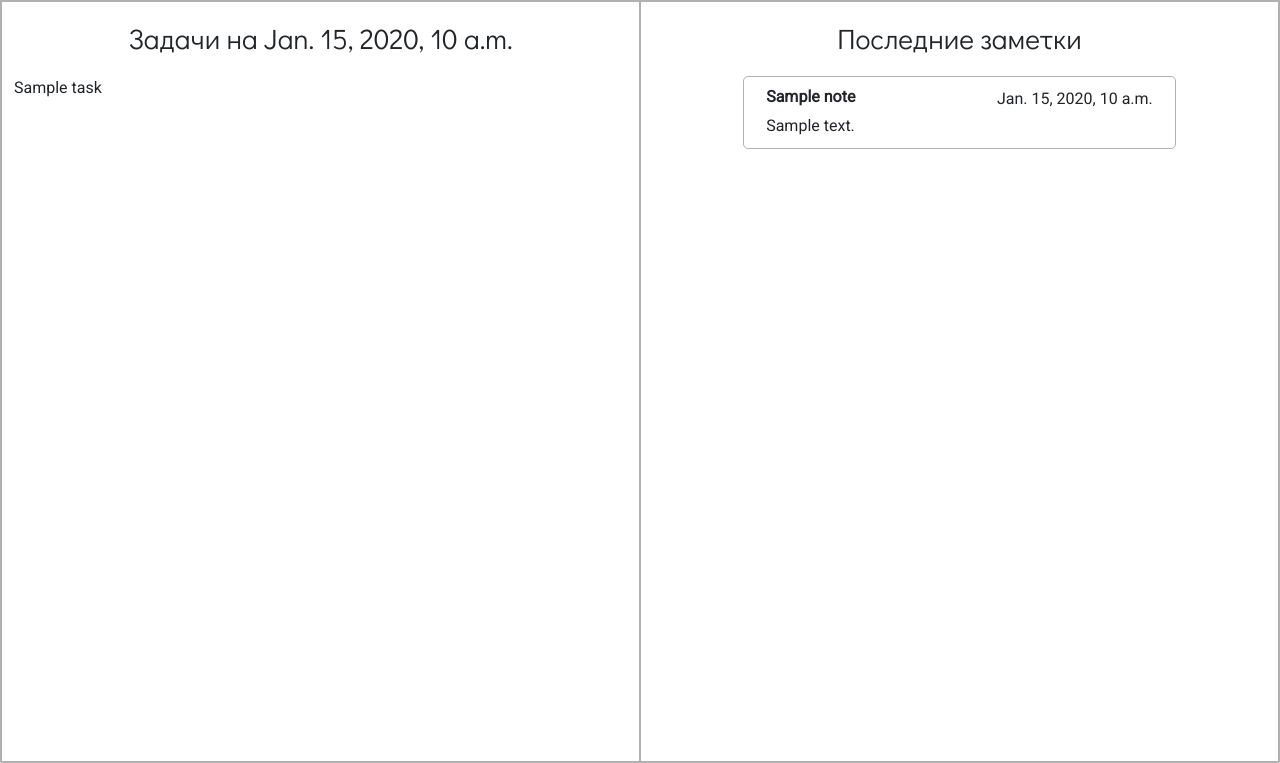
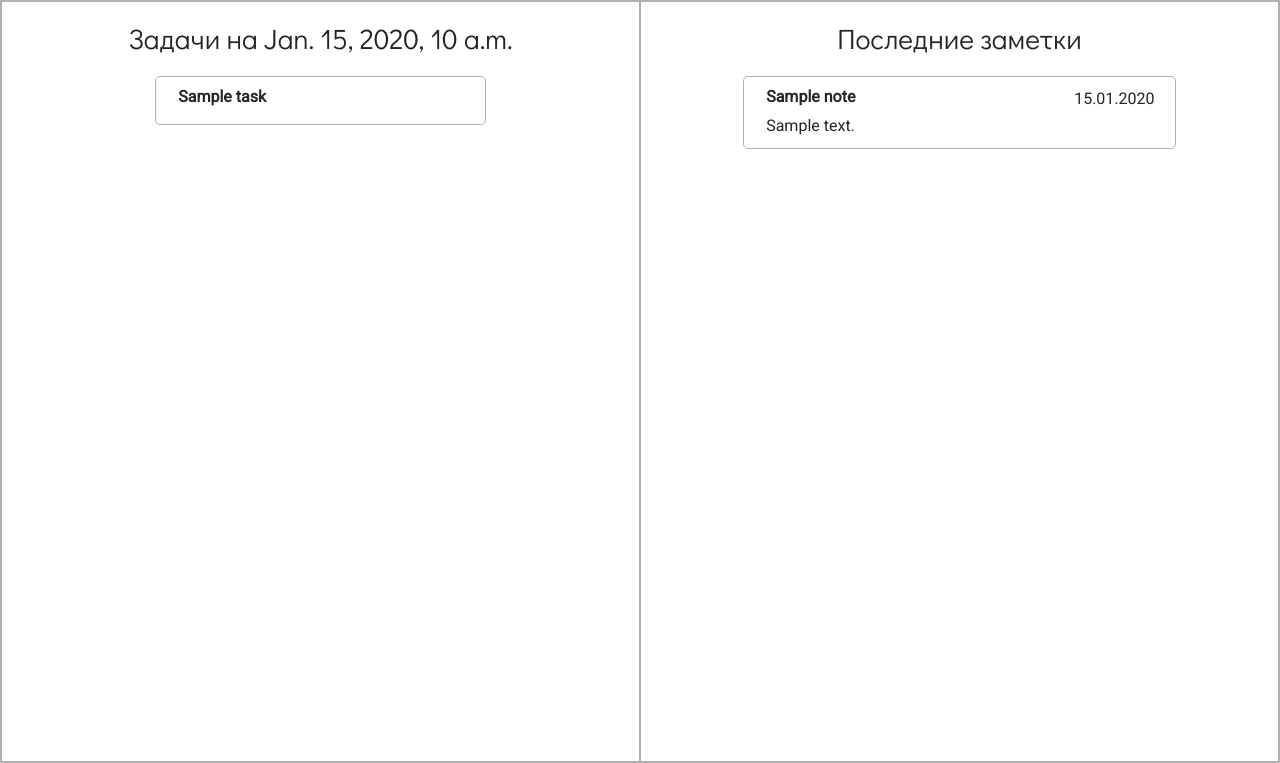
Before and after one commit to OlgaAlekhina/Noted, a Django app: template Noted/templates/main2.html in a window 1280 px wide. Shown: the part 70-833 px from the top of the page. Run offline with Django 3.2, Linux system fonts and the light colour scheme; the template is opened without the code that fills it: most values are stand-ins (such as "Sample title", 1, 10 or a date in 2020); some libraries are stand-ins or nearby versions.

Commit message:
some work on main page

```diff
--- a/Noted/static/css/styles.css
+++ b/Noted/static/css/styles.css
@@ -22,9 +22,9 @@ body {
 
 .main-area {
     height: 762px;
+    border: 0.5px solid #b1b1b1;
     background: url(/static/images/bg-1.jpg) no-repeat center fixed;
     background-size: contain;
-    border: 0.5px solid #b1b1b1;
 }
 
 .main-main {
@@ -86,6 +86,7 @@ body {
 .tasks {
     border: 0.5px solid #b1b1b1;
     height: 762px;
+    overflow-y: scroll;
 }
 
 .notes {
--- /dev/null
+++ b/Noted/static/js/changeBackgroundImage.js
@@ -0,0 +1,12 @@
+// функция для смены фонового изображения на сайте в зависимости от даты
+// в нужном блоке разместить идентификатор id="main-back"
+// в папке images должны находиться картинки 1.jpg, 2.jpg ... 31.jpg
+window.onload = function() {
+    var today=new Date();
+    var day=today.getDate();
+    document.getElementById('main-back').style.backgroundImage = 'url('+'/static/images/'+day+'.jpg'+')';
+    document.getElementById('main-back').style.backgroundRepeat = "no-repeat";
+    document.getElementById('main-back').style.backgroundPosition = "center center";
+    document.getElementById('main-back').style.backgroundSize = "contain";
+    document.getElementById('main-back').style.backgroundAttachment = "fixed";
+}
--- a/Noted/templates/default.html
+++ b/Noted/templates/default.html
@@ -23,6 +23,9 @@
     {% block title %}
     {% endblock title %}
 </title>
+
+<script type="text/javascript" src="/static/js/changeBackgroundImage.js"></script>
+
 </head>
 <body>
     <header>
--- a/Noted/templates/main2.html
+++ b/Noted/templates/main2.html
@@ -10,26 +10,28 @@ Main page
     <div class="container-xxl main-main">
         <div class="row">
             <div class="col-6 tasks">
-
-            <h3 style="text-align: center; font-family: 'Didact Gothic', sans-serif; margin-top: 20px; margin-bottom: 20px;">Задачи на {{ date }}</h3>
-
-            {% for task in today_tasks %}
-
-                <p>{{ task.task_title }}</p>
-
-            {% endfor %}
+                <h3 style="text-align: center; font-family: 'Didact Gothic', sans-serif; margin-top: 20px; margin-bottom: 20px;">Задачи на {{ date }}</h3>
+                <div class="col-6 offset-3">
+                    {% for task in today_tasks %}
+                        <div class="row note-block">
+                            <div class="col-10">
+                                <h6><b>{{ task.task_title }}</b></h6>
+                            </div>
+                        </div>
+                    {% endfor %}
+                </div>
             </div>
             <div class="col-6 notes">
                 <h3 style="text-align: center; font-family: 'Didact Gothic', sans-serif; margin-top: 20px; margin-bottom: 20px;">Последние заметки</h3>
                 <div class="col-8 offset-2">
                 {% for note in notes %}
                     <div class="row note-block">
-                        <div class="col-auto me-auto">
+                        <div class="col-9">
                             <h6><b>{{ note.note_title }}</b></h6>
-                            {{ note.note_text }}
+                            {{ note.note_text | truncatewords:10 }}
                         </div>
-                        <div class="col-auto">
-                            {{ note.note_time }}
+                        <div class="col-3 ms-auto">
+                            {{ note.note_time | date:"j.m.Y" }}
                         </div>
                     </div>
                 {% endfor %}
```
Also changed, not shown: Noted/db.sqlite3, Noted/static/images/1.jpg (added), Noted/static/images/28.jpg (added).
